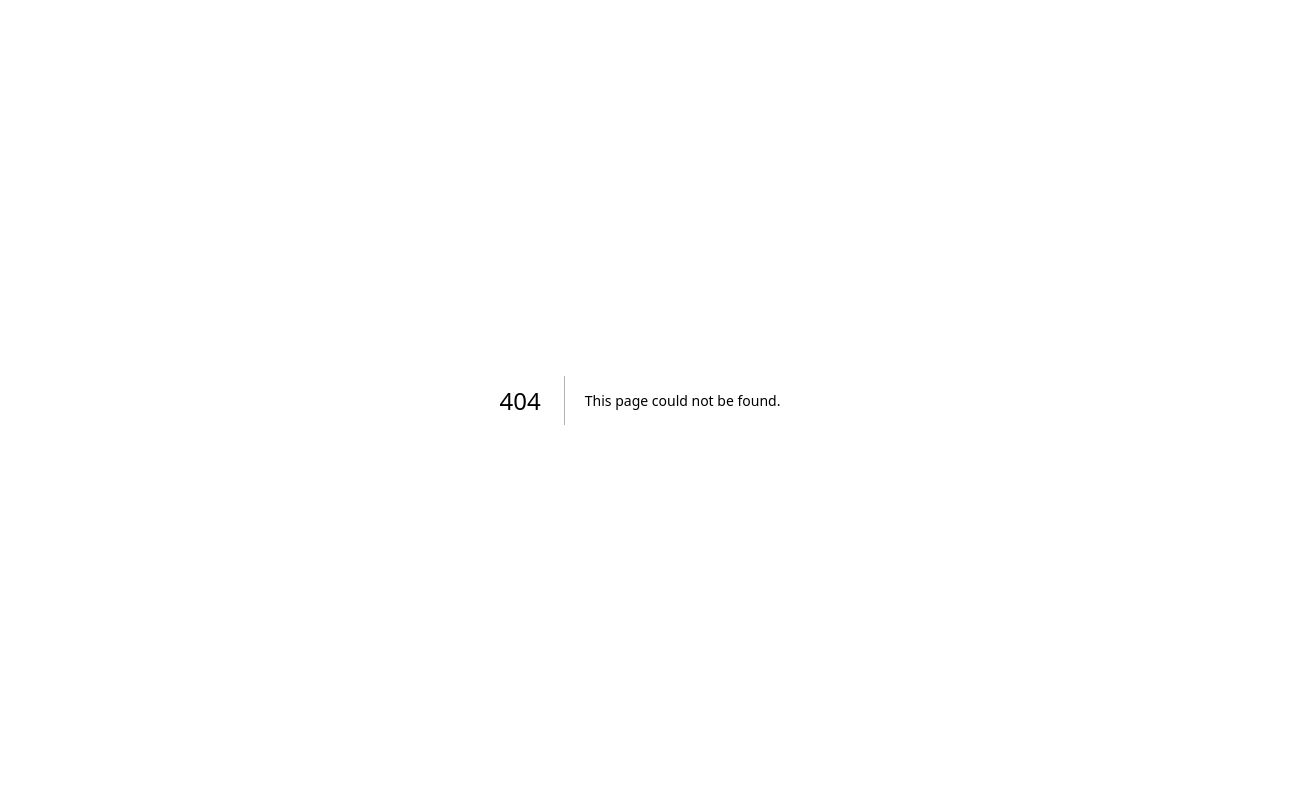
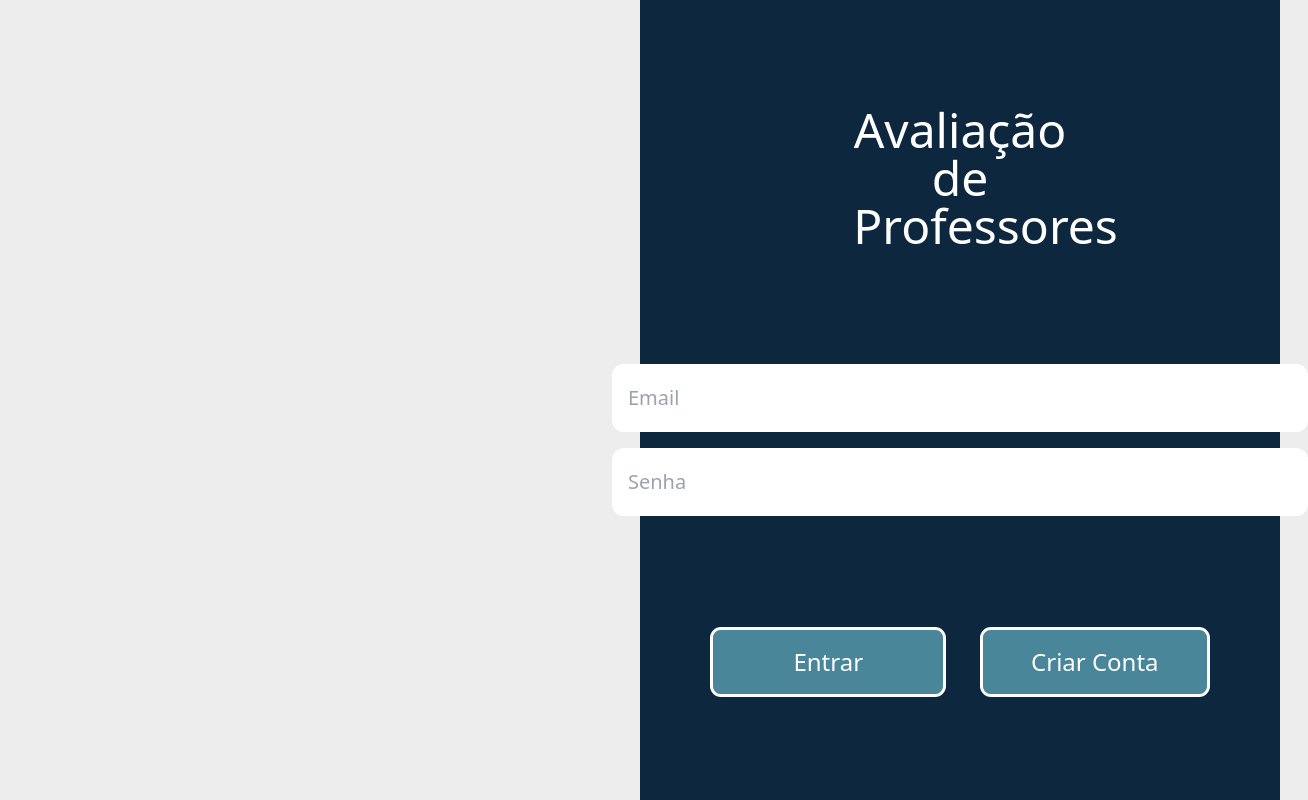
Before and after one commit to WilsonSousajr/reviewing-teachers-cjr-front, a Next.js app: page /login in a window 1280 px wide. Before the commit this address had no page. Shown: the whole page, 1308 px wide, since content can reach past the window. Built offline with nearby package versions, Linux system fonts and the light colour scheme.

Commit message:
✨ Add: Add directory, src/pages/login/

```diff
--- /dev/null
+++ b/src/pages/login/index.tsx
@@ -0,0 +1,28 @@
+"use client";
+
+
+
+export default function Register(){
+  return(
+      <main className="flex ">
+          <div id="blank" className="w-1/2 h-screen">
+            {/* <img src="https://s3-alpha-sig.figma.com/img/9b6a/a52b/995c162a4624cf80aa79425378a352b3?Expires=1716768000&Key-Pair-Id=APKAQ4GOSFWCVNEHN3O4&Signature=d5wVVKxTs5QtKEW8ExSXHH56f2rG5RVRHOM73OXQL9njUD5xsXPsmhszRvJtaosnzgynQGJJew9bnKmA8hoVB9aACAX2w6D4aUocc~LL3avBaU4ypoZuD36LhZ8gIN~uIZMCRm0U3A~TyDz38l3TagdpTgapMq89Ln2WXcc8Cjvxj2Kgl0zQVmHpDZT4qDO8sJMEyMiREapYiTYoMAri8gLHmBwyXuQ9tn2xUGQV6CQ8tLiWD9s-9hwv5cBjvuPk6UIOm7YroJZeeS2Y7oRhxNF0HGQLp9uwqt37890RvexVgEX5L2ideAA51jCPWDU1g~vrkph1X4Ly3r54xOmK9Q__" alt="focatia" /> */}
+          </div>
+          <div id="register" className=" w-1/2 h-screen bg-darkblue text-white flex flex-col justify-evenly items-center">
+            <div className="w-1/3 h-fit">
+              <h1 className="text-5xl text-center">Avaliação de Professores</h1>
+            </div>
+            <div id="user-info" className="">
+                <form className="flex flex-col">
+                    <input className="my-2 py-5 pr-96 rounded-xl text-black text-xl pl-4" placeholder="Email" type="email"></input>
+                    <input className="my-2 py-5 pr-96 rounded-xl text-black text-xl pl-4" placeholder="Senha" type="password"></input>
+                </form>
+            </div>
+            <div className="flex justify-center gap-10">
+                <button className="bg-lightblue text-2xl py-4 px-20 rounded-lg outline">Entrar</button>
+                <button className="bg-lightblue text-2xl py-4 px-12 rounded-lg outline">Criar Conta</button>
+            </div>
+          </div>
+      </main>
+  )
+}
```
